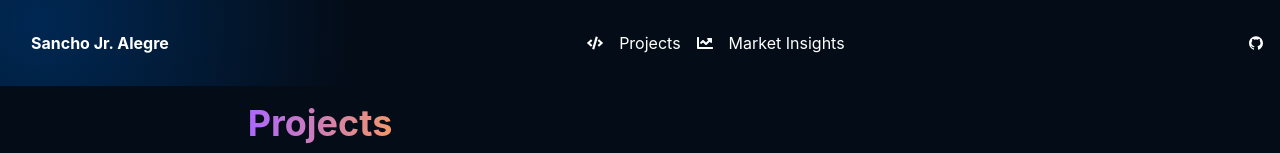
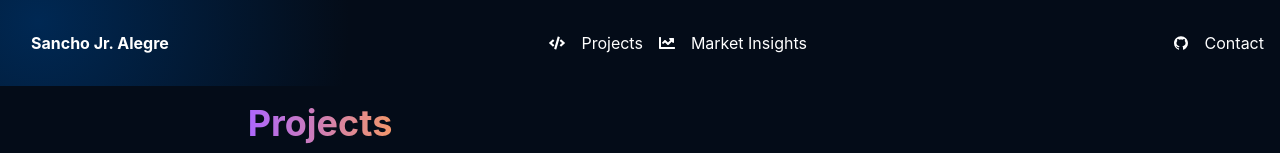
Before and after one commit to jsacap/portfolio-react, a React (Vite) app: page / in a window 1280 px wide. Shown: the top 153 px of the page. Built offline with nearby package versions, Linux system fonts and the light colour scheme; no server answers; grey boxes are pictures that could not be loaded.

Commit message:
Navbar update for contact and removed tags

```diff
--- a/src/components/Navigation.jsx
+++ b/src/components/Navigation.jsx
@@ -2,6 +2,7 @@ import React, { useState } from 'react';
 import { Flex, Box, IconButton, Link, useDisclosure, Drawer, DrawerBody, DrawerOverlay, DrawerContent, DrawerCloseButton, VStack } from '@chakra-ui/react';
 import { AiFillGithub } from 'react-icons/ai';
 import { FaCode, FaChartLine, FaHamburger } from 'react-icons/fa';
+
 import { Link as RouterLink } from 'react-router-dom';
 import { HStack } from '@chakra-ui/react';
 import { DrawerHeader } from '@chakra-ui/react';
@@ -45,13 +46,13 @@ export function Navigation() {
           {/* ... other desktop links ... */}
         </HStack>
 
-        {/* GitHub Link and Conditional Rendering for Logged In User */}
+        {/* Right Side */}
         <HStack spacing={4} display={{ base: "none", md: "flex" }}>
           <Link as={RouterLink} to="https://github.com/jsacap" isExternal>
             <AiFillGithub />
           </Link>
+          <Link as={RouterLink} to='/contact'>Contact</Link>
           {isLoggedIn() && <Link as={RouterLink} to="/post">New Project Post</Link>}
-          {isLoggedIn() && <Link as={RouterLink} to="/tags">Tags</Link>}
           {isLoggedIn() && <Link as={RouterLink} to="/logout">Logout</Link>}
         </HStack>
       </Flex>
@@ -67,7 +68,8 @@ export function Navigation() {
             <VStack spacing={4} align="start" mt={4}>
               <Link as={RouterLink} to="/" onClick={onClose}>Projects</Link>
               <Link as={RouterLink} to="/marketblog" onClick={onClose}>Market Insights</Link>
-              {/* ... other mobile links ... */}
+              <Link as={RouterLink} to="/contact" onClick={onClose}>Contact Me</Link>
+
             </VStack>
           </DrawerBody>
         </DrawerContent>
```
